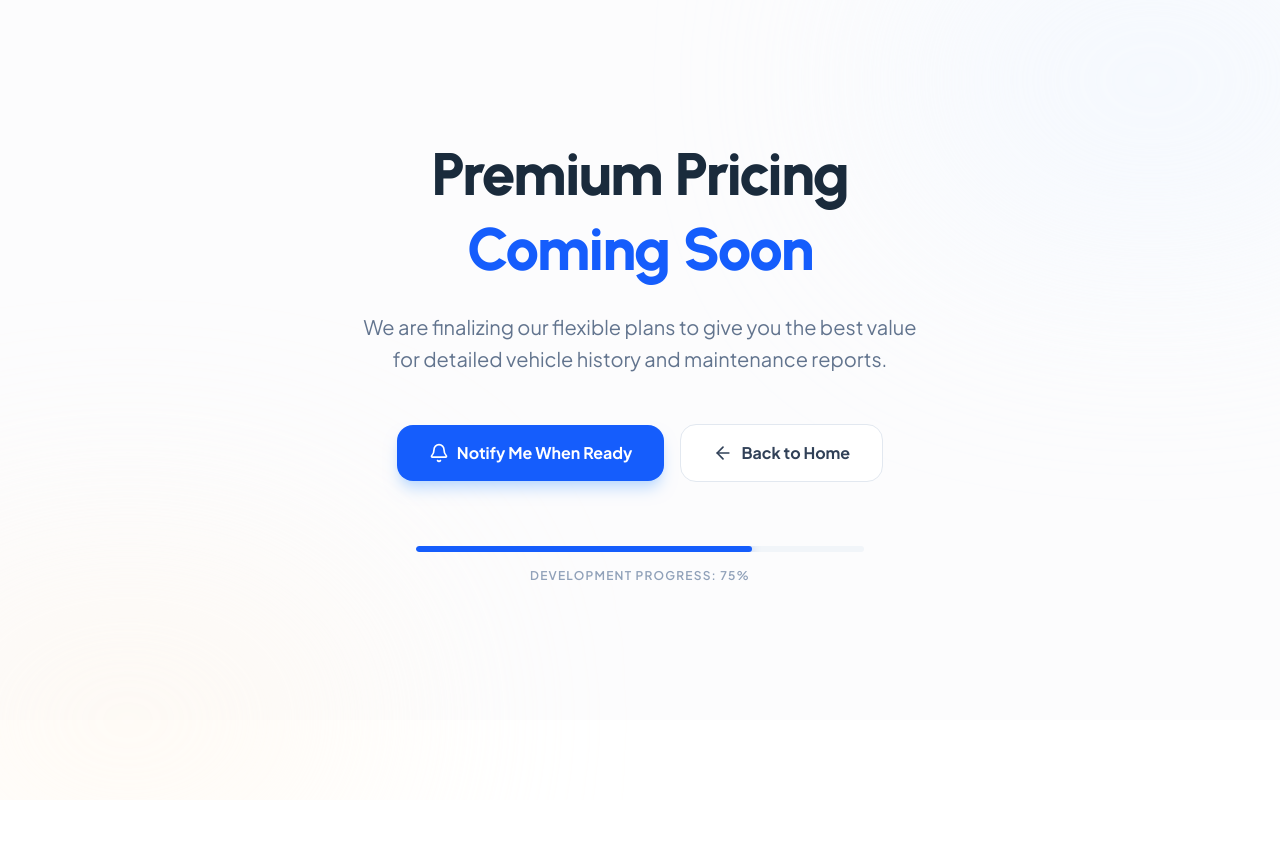
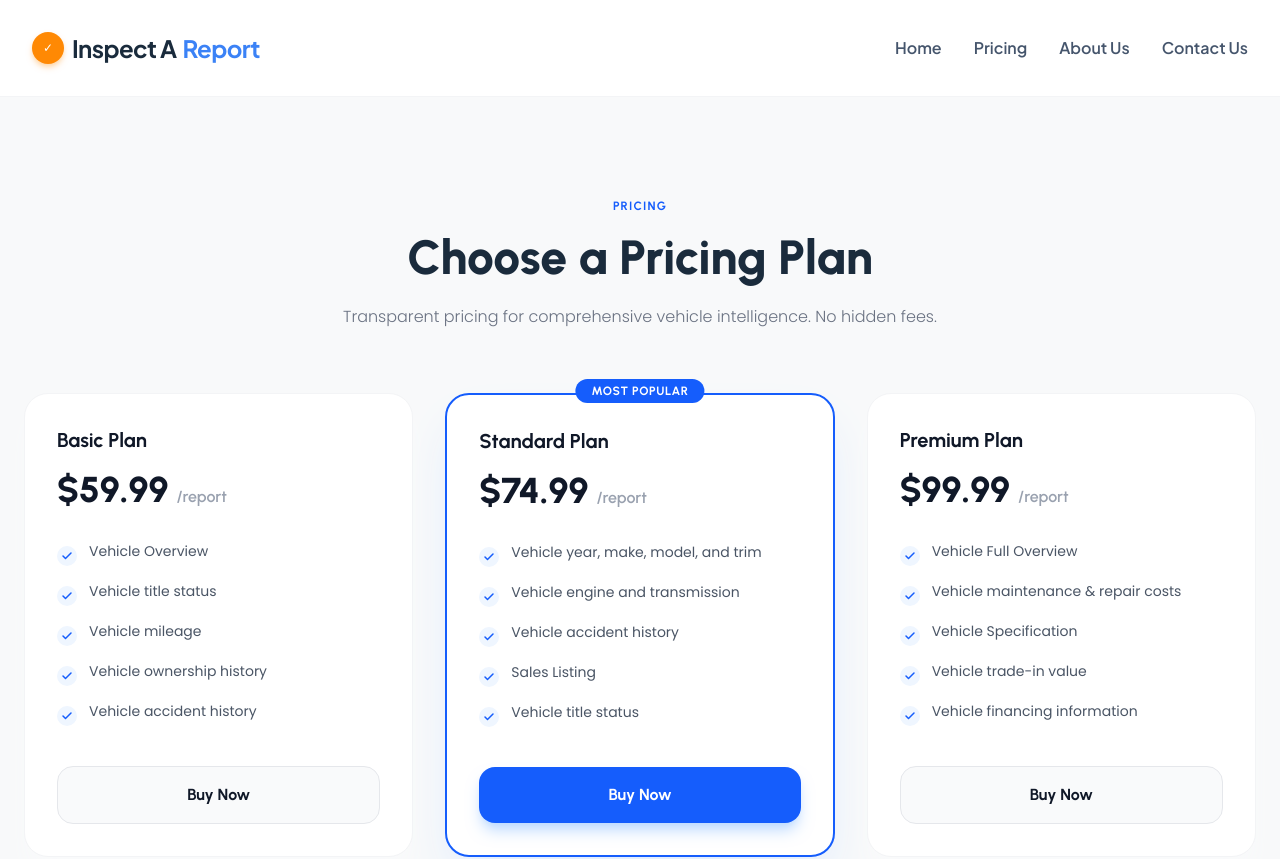
Before and after one commit to AaliyanAslam/inspector-car, a Next.js app: page /pricing in a window 1280 px wide. Shown: the top 859 px of the page. Before the commit the page ends 800 px from the top, so only its background shows below. Built offline with nearby package versions, Linux system fonts and the light colour scheme.

Commit message:
Update page.jsx

```diff
--- a/app/(pages)/pricing/page.jsx
+++ b/app/(pages)/pricing/page.jsx
@@ -2,94 +2,154 @@
 
 import React from "react";
 import { motion } from "framer-motion";
-import { Plus_Jakarta_Sans, Urbanist } from "next/font/google";
-import { Rocket, Bell, ArrowLeft } from "lucide-react";
-import Link from "next/link";
-
-const jakarta = Plus_Jakarta_Sans({
-  subsets: ["latin"],
-  weight: ["400", "500", "600", "700"],
-  variable: "--font-jakarta",
-});
+import { Urbanist, Poppins } from "next/font/google";
+import { Check } from "lucide-react";
+import Navbar from "@/app/components/Navbar";
 
 const urbanist = Urbanist({
   subsets: ["latin"],
-  weight: ["700", "800"],
+  weight: ["600", "700", "800"],
   variable: "--font-urbanist",
 });
 
-const PricingComingSoon = () => {
+const poppins = Poppins({
+  subsets: ["latin"],
+  weight: ["300", "400", "500"],
+  variable: "--font-poppins",
+});
+
+const pricingPlans = [
+  {
+    name: "Basic Plan",
+    price: "59.99",
+    features: [
+      "Vehicle Overview",
+      "Vehicle title status",
+      "Vehicle mileage",
+      "Vehicle ownership history",
+      "Vehicle accident history",
+    ],
+    highlight: false,
+  },
+  {
+    name: "Standard Plan",
+    price: "74.99",
+    features: [
+      "Vehicle year, make, model, and trim",
+      "Vehicle engine and transmission",
+      "Vehicle accident history",
+      "Sales Listing",
+      "Vehicle title status",
+    ],
+    highlight: true, // "Popular" choice
+  },
+  {
+    name: "Premium Plan",
+    price: "99.99",
+    features: [
+      "Vehicle Full Overview",
+      "Vehicle maintenance & repair costs",
+      "Vehicle Specification",
+      "Vehicle trade-in value",
+      "Vehicle financing information",
+    ],
+    highlight: false,
+  },
+];
+
+const PricingSection = () => {
   return (
-    <div className={`min-h-[90vh] w-full flex items-center justify-center bg-[#fcfcfd] px-6 py-12 ${jakarta.className}`}>
+ <>
+ <Navbar/>
+    <section className={`py-24 bg-[#F8F9FA] ${urbanist.className}`}>
+      <div className="max-w-7xl mx-auto px-6">
 
-      {/* Background Decorative Elements */}
-      <div className="absolute inset-0 overflow-hidden pointer-events-none">
-        <div className="absolute -top-[10%] -right-[10%] w-[40%] h-[40%] bg-blue-50 rounded-full blur-[120px] opacity-60" />
-        <div className="absolute -bottom-[10%] -left-[10%] w-[40%] h-[40%] bg-orange-50 rounded-full blur-[120px] opacity-60" />
-      </div>
+        {/* Header Section */}
+        <div className="text-center max-w-2xl mx-auto mb-16">
+          <motion.span
+            initial={{ opacity: 0, y: 10 }}
+            whileInView={{ opacity: 1, y: 0 }}
+            className="text-blue-600 font-bold uppercase tracking-widest text-xs"
+          >
+            Pricing
+          </motion.span>
+          <motion.h2
+            initial={{ opacity: 0, y: 20 }}
+            whileInView={{ opacity: 1, y: 0 }}
+            transition={{ delay: 0.1 }}
+            className="text-4xl md:text-5xl font-extrabold text-[#1a2b3c] mt-4 mb-6"
+          >
+            Choose a Pricing Plan
+          </motion.h2>
+          <p className={`${poppins.className} text-gray-500 font-light`}>
+            Transparent pricing for comprehensive vehicle intelligence. No hidden fees.
+          </p>
+        </div>
 
-      <div className="relative z-10 max-w-3xl w-full text-center">
+        {/* Pricing Grid */}
+        <div className="grid grid-cols-1 md:grid-cols-3 gap-8">
+          {pricingPlans.map((plan, index) => (
+            <motion.div
+              key={plan.name}
+              initial={{ opacity: 0, y: 30 }}
+              whileInView={{ opacity: 1, y: 0 }}
+              viewport={{ once: true }}
+              transition={{ delay: index * 0.1 }}
+              whileHover={{ y: -10 }}
+              className={`relative flex flex-col p-8 rounded-3xl transition-all duration-300 ${
+                plan.highlight
+                ? "bg-white border-2 border-blue-600 shadow-2xl shadow-blue-100"
+                : "bg-white border border-gray-100 shadow-xl shadow-gray-50"
+              }`}
+            >
+              {plan.highlight && (
+                <div className="absolute -top-4 left-1/2 -translate-x-1/2 bg-blue-600 text-white px-4 py-1 rounded-full text-xs font-bold uppercase tracking-wider">
+                  Most Popular
+                </div>
+              )}
 
+              <div className="mb-8">
+                <h3 className="text-xl font-bold text-gray-900 mb-4">{plan.name}</h3>
+                <div className="flex items-baseline">
+                  <span className="text-4xl font-extrabold text-gray-900">${plan.price}</span>
+                  <span className="text-gray-400 ml-2 font-medium">/report</span>
+                </div>
+              </div>
 
+              {/* Feature List */}
+              <ul className={`space-y-4 mb-10 grow ${poppins.className}`}>
+                {plan.features.map((feature) => (
+                  <li key={feature} className="flex items-start gap-3">
+                    <div className="mt-1 shrink-0 w-5 h-5 rounded-full bg-blue-50 flex items-center justify-center">
+                      <Check className="text-blue-600 w-3 h-3" strokeWidth={3} />
+                    </div>
+                    <span className="text-gray-600 text-sm leading-snug">{feature}</span>
+                  </li>
+                ))}
+              </ul>
 
+              {/* Action Button */}
+              <button
+                className={`w-full py-4 rounded-2xl font-bold transition-all duration-300 ${
+                  plan.highlight
+                  ? "bg-blue-600 text-white hover:bg-blue-700 shadow-lg shadow-blue-200"
+                  : "bg-gray-50 text-gray-900 hover:bg-gray-100 border border-gray-200"
+                }`}
+              >
+                Buy Now
+              </button>
+            </motion.div>
+          ))}
+        </div>
 
-        {/* Heading */}
-        <motion.h1
-          initial={{ opacity: 0, y: 20 }}
-          animate={{ opacity: 1, y: 0 }}
-          transition={{ delay: 0.3 }}
-          className={`${urbanist.className} text-4xl sm:text-6xl font-extrabold text-[#1a2b3c] mb-6 tracking-tight leading-tight`}
-        >
-          Premium Pricing <br />
-          <span className="text-blue-600">Coming Soon</span>
-        </motion.h1>
-
-        {/* Description */}
-        <motion.p
-          initial={{ opacity: 0, y: 20 }}
-          animate={{ opacity: 1, y: 0 }}
-          transition={{ delay: 0.4 }}
-          className="text-slate-500 text-lg sm:text-xl max-w-xl mx-auto mb-12 font-light leading-relaxed"
-        >
-          We are finalizing our flexible plans to give you the best value for detailed vehicle history and maintenance reports.
-        </motion.p>
-
-        {/* Call to Action Buttons */}
-        <motion.div
-          initial={{ opacity: 0, y: 20 }}
-          animate={{ opacity: 1, y: 0 }}
-          transition={{ delay: 0.5 }}
-          className="flex flex-col sm:flex-row items-center justify-center gap-4"
-        >
-          <button className="w-full sm:w-auto px-8 py-4 bg-blue-600 hover:bg-blue-700 text-white font-bold rounded-2xl transition-all shadow-lg shadow-blue-200 flex items-center justify-center gap-2 group">
-            <Bell className="w-5 h-5 group-hover:animate-bounce" />
-            Notify Me When Ready
-          </button>
-
-          <Link
-            href="/"
-            className="w-full sm:w-auto px-8 py-4 bg-white border border-slate-200 text-slate-700 font-bold rounded-2xl hover:bg-slate-50 transition-all flex items-center justify-center gap-2"
-          >
-            <ArrowLeft className="w-5 h-5" />
-            Back to Home
-          </Link>
-        </motion.div>
-
-        {/* Progress Bar Placeholder */}
-        <motion.div
-          initial={{ width: 0 }}
-          animate={{ width: "100%" }}
-          transition={{ delay: 0.6, duration: 1.5 }}
-          className="max-w-md mx-auto mt-16 h-1.5 bg-slate-100 rounded-full overflow-hidden"
-        >
-          <div className="h-full bg-blue-600 w-[75%] rounded-full shadow-[0_0_10px_rgba(37,99,235,0.4)]" />
-        </motion.div>
-        <p className="mt-4 text-slate-400 text-xs font-semibold uppercase tracking-widest">
-          Development Progress: 75%
+        {/* Bottom Note */}
+        <p className={`${poppins.className} text-center mt-12 text-gray-400 text-sm`}>
+          Secure payment processing. Instant report delivery via email.
         </p>
       </div>
-    </div>
+    </section>
+ </>
   );
 };
 
-export default PricingComingSoon;
+export default PricingSection;
```
